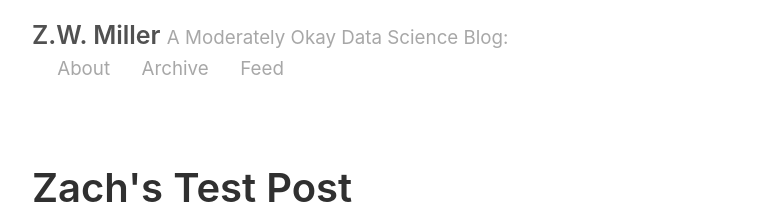
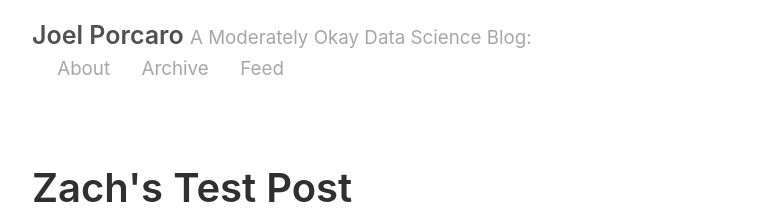
Before and after one commit to jporcaro1771/jporcaro1771.github.io, a Jekyll site: the page built from index.html, in a window 1280 px wide and 900 px high. Shown: the top 214 px of the window, without its empty margins (258-1021 px from the left). Built offline with Jekyll 4.4.1, drawn with Linux system fonts in a browser that asks for light colours; the list of posts is cut into pages by our own code.

Commit message:
changed name and url at top of site

```diff
--- a/_config.yml
+++ b/_config.yml
@@ -2,9 +2,9 @@
 permalink:           pretty
 
 # Setup
-title:               Z.W. Miller
+title:               Joel Porcaro
 tagline:             A Moderately Okay Data Science Blog
-url:                 http://zwmiller.github.io
+url:                 http://jporcaro1771.github.io
 paginate:            2
 baseurl:             ""
 
```
